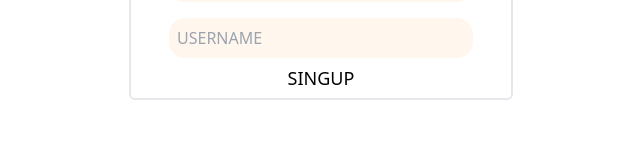
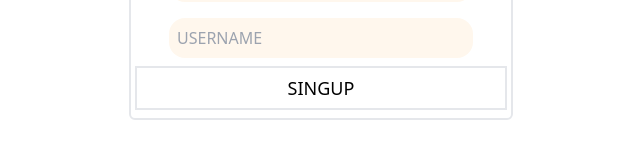
Before and after one commit to DevMinwoo-Jung/ShoppingMarket, a Next.js app in the folder joopang/: page /Components/SignupForm/SignupForm in a window 1280 px wide. Shown: the part 240-398 px from the top of the page, without its empty margins (319-959 px from the left). Built offline with nearby package versions, Linux system fonts and the light colour scheme.

Commit message:
remove productDetail and it will chang to dynamic route

```diff
--- a/joopang/pages/Components/Main.tsx
+++ b/joopang/pages/Components/Main.tsx
@@ -1,10 +1,12 @@
 import React from 'react'
+import LoginForm from './LoginForm/LoginForm'
 import Products from './Products/Products'
+import SignupForm from './SignupForm/SignupForm'
 
 const Main = () => {
   return (
     <div className='w-full h-full'>
-      <Products/>
+      <SignupForm/>
     </div>
   )
 }
--- a/joopang/pages/Components/SignupForm/SignupForm.tsx
+++ b/joopang/pages/Components/SignupForm/SignupForm.tsx
@@ -41,7 +41,7 @@ const SignupForm = () => {
             value={userName}
             onChange={onChangeUserName}/>
         </div>
-      <div className='block' onClick={submitForm}>
+      <div className='block border-2 mx-1 my-2' onClick={submitForm}>
         <Label title={t('SINGUP')}/>
       </div>
     </div>
```
